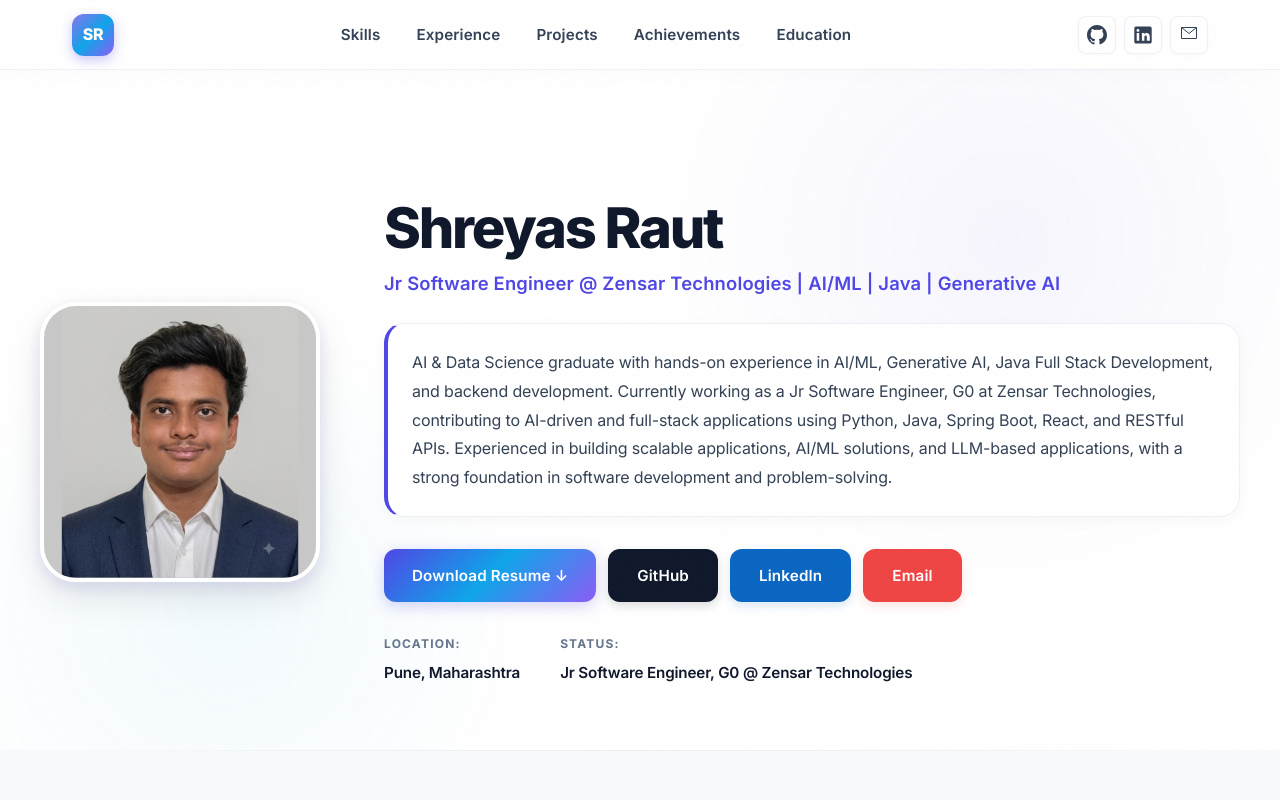
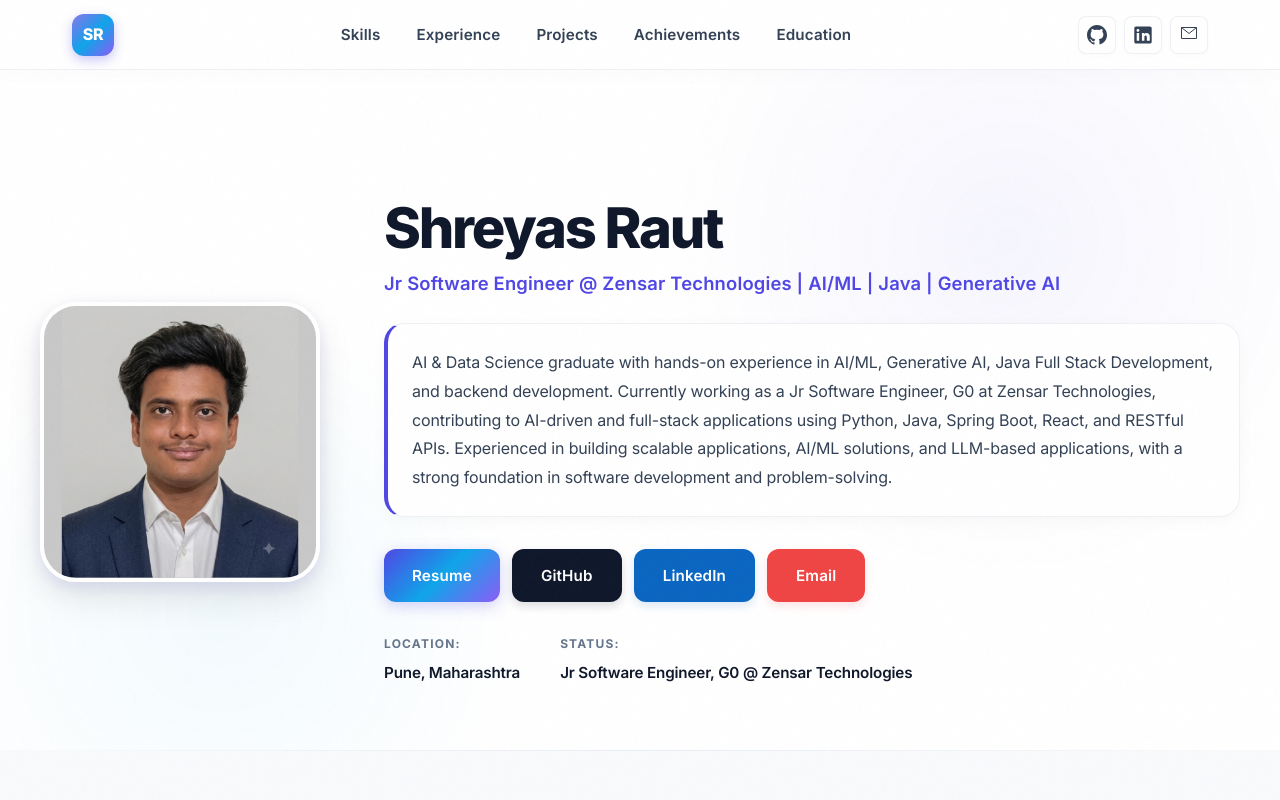
Before and after one commit to shreyasraut0707/Portfolio, a React (Vite) app: page / in a window 1280 px wide. Shown: the top 800 px of the page. Built offline with nearby package versions, Linux system fonts and the light colour scheme.

Commit message:
UI: Change resume button text to 'Resume'

```diff
--- a/src/components/Hero.tsx
+++ b/src/components/Hero.tsx
@@ -32,7 +32,7 @@
               download="Shreyas_Raut_Resume.pdf"
               className="cta-button resume"
             >
-              <span>Download Resume ↓</span>
+              <span>Resume</span>
             </a>
             <a
               href="https://github.com/shreyasraut0707"
```
